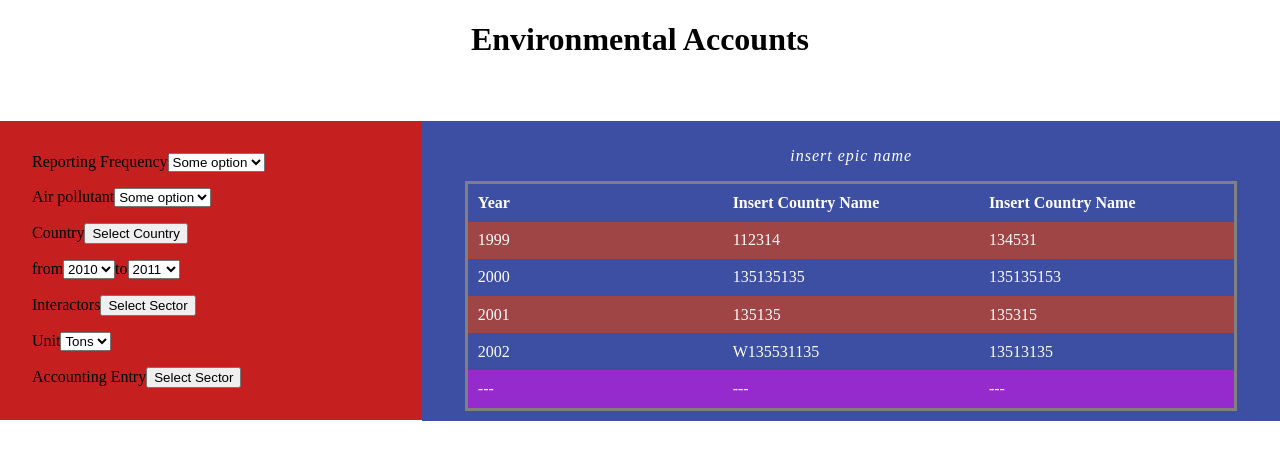
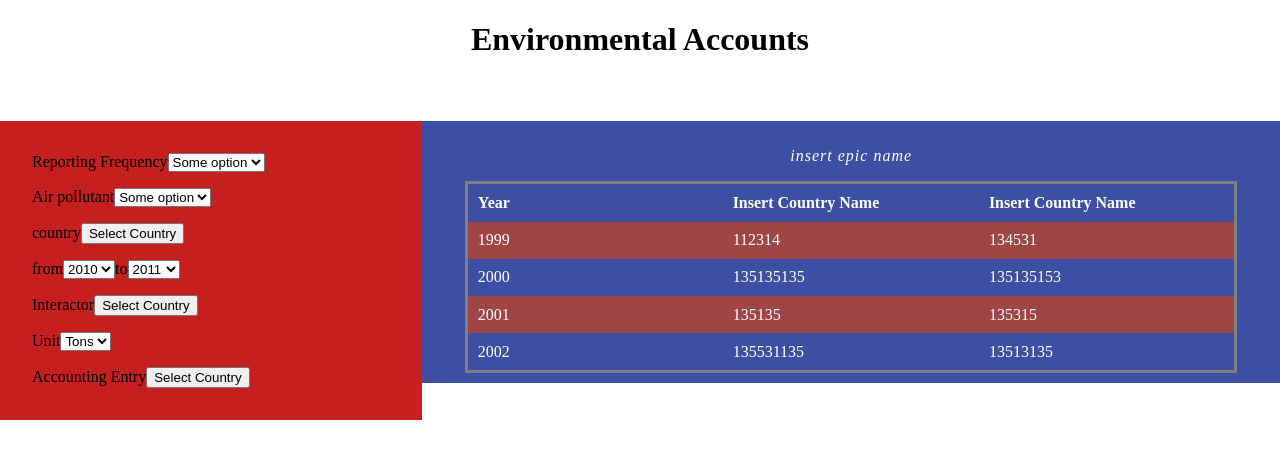
Before and after one commit to JDgoldvox/REST-Greenhouse-Gas-Emissions-App, a React (Vite) app in the folder frontend/GreenhouseGasEmissions/: page / in a window 1280 px wide. Shown: the top 460 px of the page. Built offline with nearby package versions, Linux system fonts and the light colour scheme.

Commit message:
refactor filter, add comments

```diff
--- a/frontend/GreenhouseGasEmissions/src/App.tsx
+++ b/frontend/GreenhouseGasEmissions/src/App.tsx
@@ -6,7 +6,9 @@ import Table from './components/table/Table.tsx'
 
 function App() {
 
-  return (
+    const [url, setUrl] = useState<string | null>(null);
+
+    return (
       <>
           <Title/>
 
@@ -19,7 +21,7 @@ function App() {
               </div>
           </div>
       </>
-  )
+   )
 }
 
 export default App
--- /dev/null
+++ b/frontend/GreenhouseGasEmissions/src/components/dropdown/Dropdown.module.css
@@ -0,0 +1,17 @@
+.DropdownWrapper {
+    display: inline-block;
+    position: relative;
+}
+
+.DropdownMenu {
+    Display: flex;
+    flex-direction: column;
+    gap: 2px;
+    position: absolute;
+    background: white;
+    border: 1px solid black;
+    padding: 10px;
+    max-height: 200px;
+    overflow-y: auto;
+    z-index: 1000;
+}
--- /dev/null
+++ b/frontend/GreenhouseGasEmissions/src/components/dropdown/Dropdown.tsx
@@ -0,0 +1,41 @@
+import style from "./Dropdown.module.css"
+
+interface DropdownProps {
+    label: string;
+    items: string[];
+    isOpen: boolean;
+    setIsOpen: (isCountryOpen: boolean) => void;
+}
+
+export default function Dropdown({label , items , isOpen , setIsOpen} : DropdownProps) {
+    return (
+        <label> {label}
+            <div className={style.DropdownWrapper}>
+                <button onClick={() => setIsOpen(!isOpen)}>
+                    Select Country
+                </button>
+
+                {isOpen && (
+                    <div className={style.DropdownMenu}>
+                        {items.map((item : string) => (
+                            <label key={item}>
+                                <input type="checkbox"/>
+                                {item}
+                            </label>
+                        ))
+                        }
+                    </div>
+                )}
+            </div>
+        </label>
+    )
+}
+
+// function MapDropdownItems({items} : {items: string[]}) {
+//     items.map((item : string) => (
+//         <label key={item}>
+//             <input type="checkbox"/>
+//             {item}
+//         </label>
+//     ))
+// }
--- a/frontend/GreenhouseGasEmissions/src/components/filter/Filter.tsx
+++ b/frontend/GreenhouseGasEmissions/src/components/filter/Filter.tsx
@@ -1,8 +1,13 @@
 import style from "./Filter.module.css"
 import generalStyle from "../../General.module.css"
+import DropDown from "../dropdown/DropDown.tsx"
 import {useState} from "react"
 
-export default function Filter()
+interface FilterProps {
+    setUrl : (url: string) => void;
+}
+
+export default function Filter({setUrl}: FilterProps)
 {
     const [isCountryOpen, setIsCountryOpen] = useState(false)
     const [isInteractorOpen, setIsInteractorOpen] = useState(false)
@@ -15,6 +20,8 @@ export default function Filter()
     return(
         <div>
             <ul className = {style.filterList}>
+
+                 {/*Reporting Frequency */}
                 <li>
                     <label> Reporting Frequency
                         <select onChange={(e) => console.log(e.target.value)}>
@@ -24,6 +31,8 @@ export default function Filter()
                         </select>
                     </label>
                 </li>
+
+                {/* Air pollutant */}
                 <li>
                     <label> Air pollutant
                         <select onChange={(e) => console.log(e.target.value)}>
@@ -32,26 +41,16 @@ export default function Filter()
                         </select>
                     </label>
                 </li>
+
+                {/* Country */}
                 <li>
-                    <label> Country
-                        <div className={style.DropdownWrapper}>
-                            <button onClick={() => setIsCountryOpen(!isCountryOpen)}>
-                                Select Country
-                            </button>
+                    <DropDown label={"country"}
+                              items={countries}
+                              isOpen={isCountryOpen}
+                              setIsOpen={setIsCountryOpen}/>
+                </li>
 
-                            {isCountryOpen && (
-                                <div className={style.DropdownMenu}>
-                                    {countries.map((country) => (
-                                        <label key={country}>
-                                            <input type="checkbox"/>
-                                            {country}
-                                        </label>
-                                    ))}
-                                </div>
-                            )}
-                        </div>
-                    </label>
-                </li>
+                {/* time line */}
                 <li>
                     <div className = {generalStyle.flex}>
                         <label> from
@@ -70,26 +69,16 @@ export default function Filter()
                         </label>
                     </div>
                 </li>
+
+                {/* Interactor */}
                 <li>
-                    <label> Interactors
-                        <div className={style.DropdownWrapper}>
-                            <button onClick={() => setIsInteractorOpen(!isInteractorOpen)}>
-                                Select Sector
-                            </button>
+                    <DropDown label={"Interactor"}
+                              items={interactors}
+                              isOpen={isInteractorOpen}
+                              setIsOpen={setIsInteractorOpen}/>
+                </li>
 
-                            {isInteractorOpen && (
-                                <div className={style.DropdownMenu}>
-                                    {interactors.map((interactor) => (
-                                        <label key={interactor}>
-                                            <input type="checkbox"/>
-                                            {interactor}
-                                        </label>
-                                    ))}
-                                </div>
-                            )}
-                        </div>
-                    </label>
-                </li>
+                {/* Unit of measurement */}
                 <li>
                     <label> Unit
                         <select onChange={(e) => console.log(e.target.value)}>
@@ -98,27 +87,13 @@ export default function Filter()
                         </select>
                     </label>
                 </li>
+
+                {/* Accounting Entry */}
                 <li>
-                    <label> Accounting Entry
-                        <div className={style.DropdownWrapper}>
-                            <button onClick={() => setIsAccountingEntryOpen(!isAccountingEntryOpen)}>
-                                Select Sector
-                            </button>
-
-                            {isAccountingEntryOpen && (
-                                <div className={style.DropdownMenu}>
-                                    {accountingEntries.map((entry) => (
-                                        <label key={entry}>
-                                            <input type="checkbox"/>
-                                            {entry}
-                                        </label>
-                                    ))}
-                                </div>
-                            )}
-                        </div>
-                    </label>
-
-
+                    <DropDown label={"Accounting Entry"}
+                              items={accountingEntries}
+                              isOpen={isAccountingEntryOpen}
+                              setIsOpen={setIsAccountingEntryOpen}/>
                 </li>
             </ul>
         </div>
--- a/frontend/GreenhouseGasEmissions/src/components/table/Table.tsx
+++ b/frontend/GreenhouseGasEmissions/src/components/table/Table.tsx
@@ -3,6 +3,8 @@ import generalStyle from "../../General.module.css"
 
 export default function Table()
 {
+
+
     return (
         <table className = {style.table}>
             <caption>
@@ -33,17 +35,17 @@ export default function Table()
                 </tr>
                 <tr>
                     <td>2002</td>
-                    <td>W135531135</td>
+                    <td>135531135</td>
                     <td>13513135</td>
                 </tr>
             </tbody>
-            <tfoot>
-                <tr>
-                    <td>---</td>
-                    <td>---</td>
-                    <td>---</td>
-                </tr>
-            </tfoot>
+            {/*<tfoot>*/}
+            {/*    <tr>*/}
+            {/*        <td>Overall Total</td>*/}
+            {/*        <td>---</td>*/}
+            {/*        <td>---</td>*/}
+            {/*    </tr>*/}
+            {/*</tfoot>*/}
         </table>
     )
 }
```
